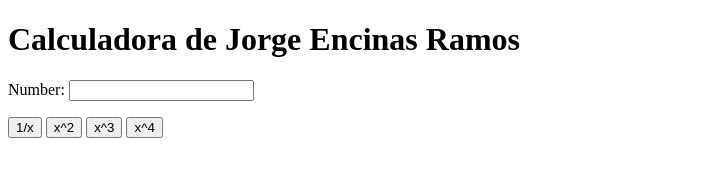
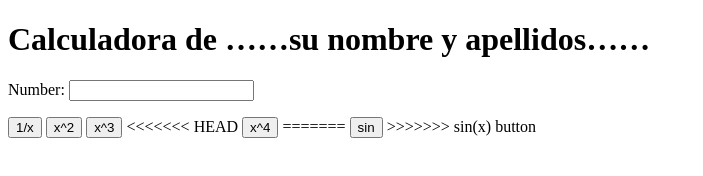
Before and after one commit to j-encinas/my_calculator_2, a plain HTML site: page index.html in a window 1280 px wide. Shown: the whole page, without its empty margins (0-703 px from the left). Drawn offline with Linux system fonts and the light colour scheme.

Commit message:
sin(x) button

```diff
--- a/index.html
+++ b/index.html
@@ -5,20 +5,25 @@
 		<meta charset="utf-8">
 	</head>
 	<body>
-		<h1>Calculadora de Jorge Encinas Ramos</h1>
+		<h1>Calculadora de ……su nombre y apellidos……</h1>
 		Number:
 		<input type="text" id="n1">
 		<p>
 			<button onclick="inverse()"> 1/x </button>
 			<button onclick="square()"> x^2 </button>
 			<button onclick="cube()"> x^3 </button>
+<<<<<<< HEAD
 			<button onclick="power_4()"> x^4</button>
+=======
+			<button onclick="sine()"> sin </button>
+>>>>>>> sin(x) button
 		</p>
 		<script type="text/javascript">
 			function cube() {
 				var num = document.getElementById("n1");
 				num.value = Math.pow(num.value, 3);
 			}
+<<<<<<< HEAD
 			function square() {
 				var num = document.getElementById("n1");
 				num.value = Math.pow(num.value, 2);
@@ -31,6 +36,12 @@
 				var num = document.getElementById("n1");
 				num.value = Math.pow(num.value, 4);
 			}
+=======
+			function sine() {
+				var num = document.getElementById("n1");
+				num.value = Math.sin(num.value);
+>>>>>>> sin(x) button
+			}
 		</script>
 	</body>
 </html>
```
